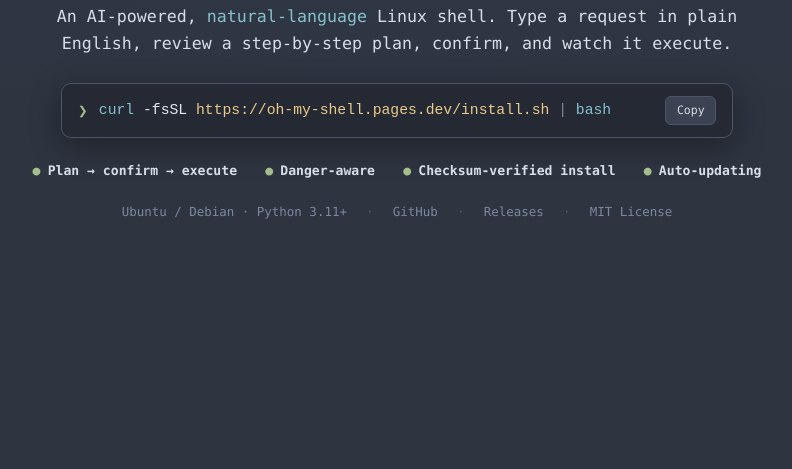
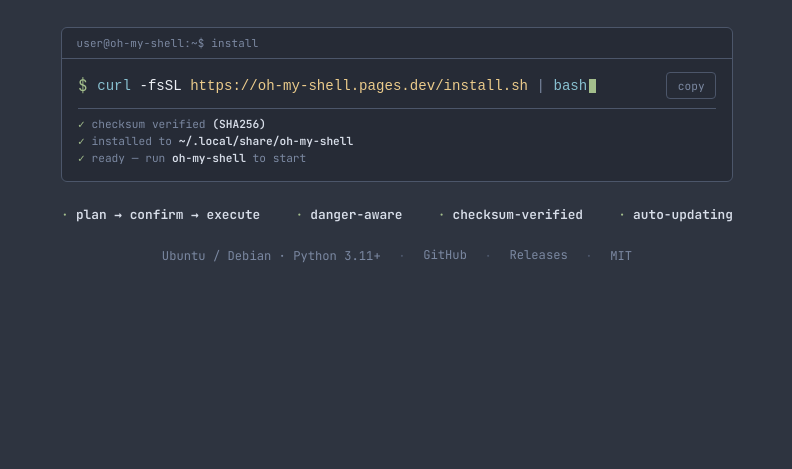
Before and after one commit to imshaid/oh-my-shell, a plain HTML site: page site/index.html in a window 1280 px wide. Shown: the part 331-800 px from the top of the page, without its empty margins (243-1035 px from the left). Drawn offline with Linux system fonts and the light colour scheme.

Commit message:
Simplify landing page to a minimal, flat-background terminal design

```diff
--- a/site/index.html
+++ b/site/index.html
@@ -8,21 +8,24 @@
       name="description"
       content="An AI-powered, natural-language Linux shell. Type a request in plain English, review a plan, confirm, and watch it execute."
     />
+    <link rel="preconnect" href="https://fonts.googleapis.com" />
+    <link rel="preconnect" href="https://fonts.gstatic.com" crossorigin />
+    <link
+      href="https://fonts.googleapis.com/css2?family=JetBrains+Mono:wght@400;500;600;700&display=swap"
+      rel="stylesheet"
+    />
     <style>
       :root {
         --bg: #2e3440;
-        --bg-panel: #3b4252;
-        --bg-terminal: #242933;
+        --bg-terminal: #262b36;
         --border: #4c566a;
-        --text: #e5e9f0;
+        --text: #eceff4;
         --muted: #d8dee9;
         --dim: #7b88a1;
         --accent: #5e81ac;
         --path: #88c0d0;
         --success: #a3be8c;
         --warning: #ebcb8b;
-        --danger: #bf616a;
-        --active: #b48ead;
       }
 
       * {
@@ -38,8 +41,7 @@
         background: var(--bg);
         color: var(--text);
         font-family:
-          "SFMono-Regular", "JetBrains Mono", "Fira Code", Consolas, Menlo,
-          monospace;
+          "JetBrains Mono", "SFMono-Regular", Consolas, Menlo, monospace;
       }
 
       body {
@@ -50,23 +52,27 @@
         height: 100vh;
         width: 100vw;
         padding: 4vh 5vw;
-        gap: clamp(1.4rem, 3.2vh, 2.6rem);
-        background:
-          radial-gradient(
-            ellipse 80% 60% at 50% 0%,
-            rgba(94, 129, 172, 0.1),
-            transparent
-          ),
-          var(--bg);
+        gap: clamp(1.3rem, 3vh, 2.2rem);
+      }
+
+      /* ---------- Entrance: one quiet fade, no motion tricks ---------- */
+      .in {
+        opacity: 0;
+        animation: fadeIn 0.5s ease-out forwards;
+      }
+      @keyframes fadeIn {
+        to {
+          opacity: 1;
+        }
       }
 
       .brand {
         display: flex;
         align-items: baseline;
         gap: 0.5rem;
-        font-size: clamp(1.8rem, 4.2vw, 3.2rem);
+        font-size: clamp(1.6rem, 3.8vw, 2.6rem);
         font-weight: 700;
-        letter-spacing: -0.02em;
+        letter-spacing: -0.01em;
       }
       .brand .glyph {
         color: var(--accent);
@@ -76,81 +82,83 @@
       }
 
       .tagline {
-        max-width: 46rem;
+        max-width: 42rem;
         text-align: center;
-        color: var(--muted);
-        font-size: clamp(0.85rem, 1.3vw, 1.05rem);
-        line-height: 1.6;
+        color: var(--dim);
+        font-size: clamp(0.78rem, 1.2vw, 0.95rem);
+        line-height: 1.65;
         margin: 0;
       }
       .tagline .hl {
         color: var(--path);
       }
 
-      .install-box {
+      /* ---------- Terminal ---------- */
+      .terminal {
+        background: var(--bg-terminal);
+        border: 1px solid var(--border);
+        border-radius: 6px;
+        max-width: min(92vw, 42rem);
+        width: 100%;
+      }
+      .terminal-titlebar {
+        padding: 0.5rem 0.9rem;
+        border-bottom: 1px solid var(--border);
+        color: var(--dim);
+        font-size: 0.68rem;
+        letter-spacing: 0.02em;
+      }
+      .terminal-body {
+        padding: 0.85rem 1rem 0.95rem;
+      }
+      .install-line {
         display: flex;
         align-items: center;
-        gap: 0.7rem;
-        background: var(--bg-terminal);
-        border: 1px solid var(--border);
-        border-radius: 10px;
-        padding: 0.75rem 1rem;
-        max-width: min(92vw, 42rem);
-        width: 100%;
-        box-shadow: 0 8px 30px rgba(0, 0, 0, 0.35);
+        gap: 0.6rem;
       }
-      .install-box .prompt-glyph {
+      .install-line .prompt-glyph {
         color: var(--success);
         flex-shrink: 0;
       }
-      .install-box code {
+      .install-line code {
         flex: 1;
         min-width: 0;
         color: var(--text);
-        font-size: clamp(0.62rem, 1.7vw, 0.92rem);
+        font-size: clamp(0.6rem, 1.6vw, 0.88rem);
+        display: inline-flex;
+        align-items: center;
       }
-
-      @media (min-width: 561px) {
-        .install-box code {
-          overflow-x: auto;
-          white-space: nowrap;
+      #typed {
+        white-space: pre;
       }
+      .cursor {
+        display: inline-block;
+        width: 0.5em;
+        height: 1em;
+        background: var(--success);
+        margin-left: 2px;
+        vertical-align: text-bottom;
+        animation: blink 1s steps(1) infinite;
       }
-      @media (max-width: 560px) {
-        .install-box {
-          flex-wrap: wrap;
-          align-items: flex-start;
+      @keyframes blink {
+        0%,
+        49% {
+          opacity: 1;
         }
-        .install-box code {
-          white-space: normal;
-          word-break: break-all;
-          line-height: 1.5;
+        50%,
+        100% {
+          opacity: 0;
         }
-        .install-box .prompt-glyph {
-          margin-top: 0.15rem;
-        }
-        .install-box .copy-btn {
-          margin-left: auto;
-        }
-      }
-      .install-box code .cmd {
-        color: var(--path);
-      }
-      .install-box code .pipe {
-        color: var(--dim);
-      }
-      .install-box code .url {
-        color: var(--warning);
       }
       .copy-btn {
         flex-shrink: 0;
-        background: var(--bg-panel);
+        background: transparent;
         border: 1px solid var(--border);
-        color: var(--muted);
+        color: var(--dim);
         font-family: inherit;
-        font-size: 0.72rem;
-        padding: 0.4rem 0.65rem;
-        border-radius: 6px;
+        font-size: 0.7rem;
+        padding: 0.35rem 0.65rem;
+        border-radius: 4px;
         cursor: pointer;
         transition:
           border-color 0.15s,
@@ -165,18 +173,51 @@
         color: var(--success);
       }
 
+      .terminal-output {
+        margin-top: 0.55rem;
+        padding-top: 0.5rem;
+        border-top: 1px solid var(--border);
+        display: flex;
+        flex-direction: column;
+        gap: 0.2rem;
+        font-size: clamp(0.58rem, 1.1vw, 0.7rem);
+        color: var(--dim);
+        opacity: 0;
+        max-height: 0;
+        overflow: hidden;
+        transition:
+          opacity 0.3s ease,
+          max-height 0.3s ease,
+          margin-top 0.3s ease,
+          padding-top 0.3s ease;
+      }
+      .terminal-output.show {
+        opacity: 1;
+        max-height: 12rem;
+        margin-top: 0.55rem;
+        padding-top: 0.5rem;
+      }
+      .terminal-output .ok {
+        color: var(--success);
+      }
+      .terminal-output .line b {
+        color: var(--muted);
+        font-weight: 600;
+      }
+
+      /* ---------- Features: plain list, no pills ---------- */
       .features {
         display: flex;
-        gap: clamp(0.8rem, 2.2vw, 2rem);
+        gap: clamp(1.2rem, 3vw, 2.2rem);
         flex-wrap: wrap;
         justify-content: center;
-        max-width: 90vw;
+        max-width: 50rem;
       }
       .feature {
         display: flex;
         align-items: center;
         gap: 0.45rem;
-        font-size: clamp(0.66rem, 1.05vw, 0.82rem);
+        font-size: clamp(0.66rem, 1vw, 0.8rem);
         color: var(--dim);
       }
       .feature .dot {
@@ -188,11 +229,12 @@
         font-weight: 600;
       }
 
+      /* ---------- Footer ---------- */
       .footer {
         display: flex;
         align-items: center;
-        gap: 1.2rem;
-        font-size: clamp(0.62rem, 1vw, 0.78rem);
+        gap: 1.1rem;
+        font-size: clamp(0.62rem, 0.95vw, 0.76rem);
         color: var(--dim);
         flex-wrap: wrap;
         justify-content: center;
@@ -219,50 +261,100 @@
         white-space: nowrap;
       }
 
+      @media (max-width: 560px) {
+        .install-line {
+          flex-wrap: wrap;
+          align-items: flex-start;
+        }
+        .install-line code {
+          white-space: normal;
+          word-break: break-all;
+          line-height: 1.5;
+        }
+        #typed {
+          white-space: normal;
+          word-break: break-all;
+        }
+        .install-line .prompt-glyph {
+          margin-top: 0.15rem;
+        }
+        .install-line .copy-btn {
+          margin-left: auto;
+        }
+      }
+
       @media (max-height: 480px) {
-        .features {
+        .features,
+        .terminal-output {
           display: none;
+        }
+      }
+
+      @media (prefers-reduced-motion: reduce) {
+        .in {
+          animation: none !important;
+          opacity: 1 !important;
+        }
+        .cursor {
+          animation: none !important;
         }
       }
     </style>
   </head>
   <body>
-    <div class="brand">
+    <div class="brand in" style="animation-delay: 0s">
       <span class="glyph">✦</span><span class="rest">Oh My Shell</span>
     </div>
 
-    <p class="tagline">
+    <p class="tagline in" style="animation-delay: 0.05s">
       An AI-powered, <span class="hl">natural-language</span> Linux shell. Type
       a request in plain English, review a step-by-step plan, confirm, and watch
       it execute.
     </p>
 
-    <div class="install-box">
-      <span class="prompt-glyph">❯</span>
-      <code id="install-cmd"
-        ><span class="cmd">curl</span> -fsSL
-        <span class="url">https://oh-my-shell.pages.dev/install.sh</span>
-        <span class="pipe">|</span> <span class="cmd">bash</span></code
-      >
-      <button class="copy-btn" id="copy-btn" type="button">Copy</button>
+    <div class="terminal in" style="animation-delay: 0.1s">
+      <div class="terminal-titlebar">user@oh-my-shell:~$ install</div>
+      <div class="terminal-body">
+        <div class="install-line">
+          <span class="prompt-glyph">$</span>
+          <code
+            ><span id="typed"></span><span class="cursor" id="cursor"></span
+          ></code>
+          <button class="copy-btn" id="copy-btn" type="button">
+            <span id="copy-label">copy</span>
+          </button>
         </div>
-
-    <div class="features">
-      <div class="feature">
-        <span class="dot">●</span><span><b>Plan → confirm → execute</b></span>
+        <div class="terminal-output" id="terminal-output">
+          <div class="line">
+            <span class="ok">✓</span> checksum verified <b>(SHA256)</b>
           </div>
-      <div class="feature">
-        <span class="dot">●</span><span><b>Danger-aware</b></span>
+          <div class="line">
+            <span class="ok">✓</span> installed to
+            <b>~/.local/share/oh-my-shell</b>
           </div>
-      <div class="feature">
-        <span class="dot">●</span><span><b>Checksum-verified install</b></span>
+          <div class="line">
+            <span class="ok">✓</span> ready — run <b>oh-my-shell</b> to start
           </div>
-      <div class="feature">
-        <span class="dot">●</span><span><b>Auto-updating</b></span>
+        </div>
       </div>
     </div>
 
-    <div class="footer">
+    <div class="features in" style="animation-delay: 0.15s">
+      <div class="feature">
+        <span class="dot">·</span><span><b>plan → confirm → execute</b></span>
+      </div>
+      <div class="feature">
+        <span class="dot">·</span><span><b>danger-aware</b></span>
+      </div>
+      <div class="feature">
+        <span class="dot">·</span><span><b>checksum-verified</b></span>
+      </div>
+      <div class="feature">
+        <span class="dot">·</span><span><b>auto-updating</b></span>
+      </div>
+    </div>
+
+    <div class="footer in" style="animation-delay: 0.2s">
       <span class="req">Ubuntu / Debian · Python 3.11+</span>
       <span class="sep">·</span>
       <a
@@ -279,12 +371,50 @@
         >Releases</a
       >
       <span class="sep">·</span>
-      <span class="req">MIT License</span>
+      <span class="req">MIT</span>
     </div>
 
     <script>
+      const raw = "curl -fsSL https://oh-my-shell.pages.dev/install.sh | bash";
+      const typedEl = document.getElementById("typed");
+      const outputEl = document.getElementById("terminal-output");
+      const reduceMotion = window.matchMedia(
+        "(prefers-reduced-motion: reduce)",
+      ).matches;
+
+      function highlight(text) {
+        return text
+          .replace(/^curl/, '<span style="color:#88C0D0">curl</span>')
+          .replace(/bash$/, '<span style="color:#88C0D0">bash</span>')
+          .replace(/\|/, '<span style="color:#7B88A1">|</span>')
+          .replace(/(https:\/\/\S+)/, '<span style="color:#EBCB8B">$1</span>');
+      }
+
+      function typeCommand() {
+        if (reduceMotion) {
+          typedEl.innerHTML = highlight(raw);
+          outputEl.classList.add("show");
+          return;
+        }
+        let i = 0;
+        const speed = 20;
+        (function step() {
+          if (i <= raw.length) {
+            typedEl.innerHTML = highlight(raw.slice(0, i));
+            i++;
+            setTimeout(step, speed);
+          } else {
+            setTimeout(() => outputEl.classList.add("show"), 200);
+          }
+        })();
+      }
+
+      window.addEventListener("load", () => {
+        setTimeout(typeCommand, reduceMotion ? 0 : 400);
+      });
+
       const btn = document.getElementById("copy-btn");
-      const raw = "curl -fsSL https://oh-my-shell.pages.dev/install.sh | bash";
+      const label = document.getElementById("copy-label");
       btn.addEventListener("click", async () => {
         try {
           await navigator.clipboard.writeText(raw);
@@ -296,12 +426,12 @@
           document.execCommand("copy");
           document.body.removeChild(ta);
         }
-        btn.textContent = "Copied!";
+        label.textContent = "copied";
         btn.classList.add("copied");
         setTimeout(() => {
-          btn.textContent = "Copy";
+          label.textContent = "copy";
           btn.classList.remove("copied");
-        }, 1600);
+        }, 1500);
       });
     </script>
   </body>
```
Lines whose indentation alone changed are shown as unchanged.
